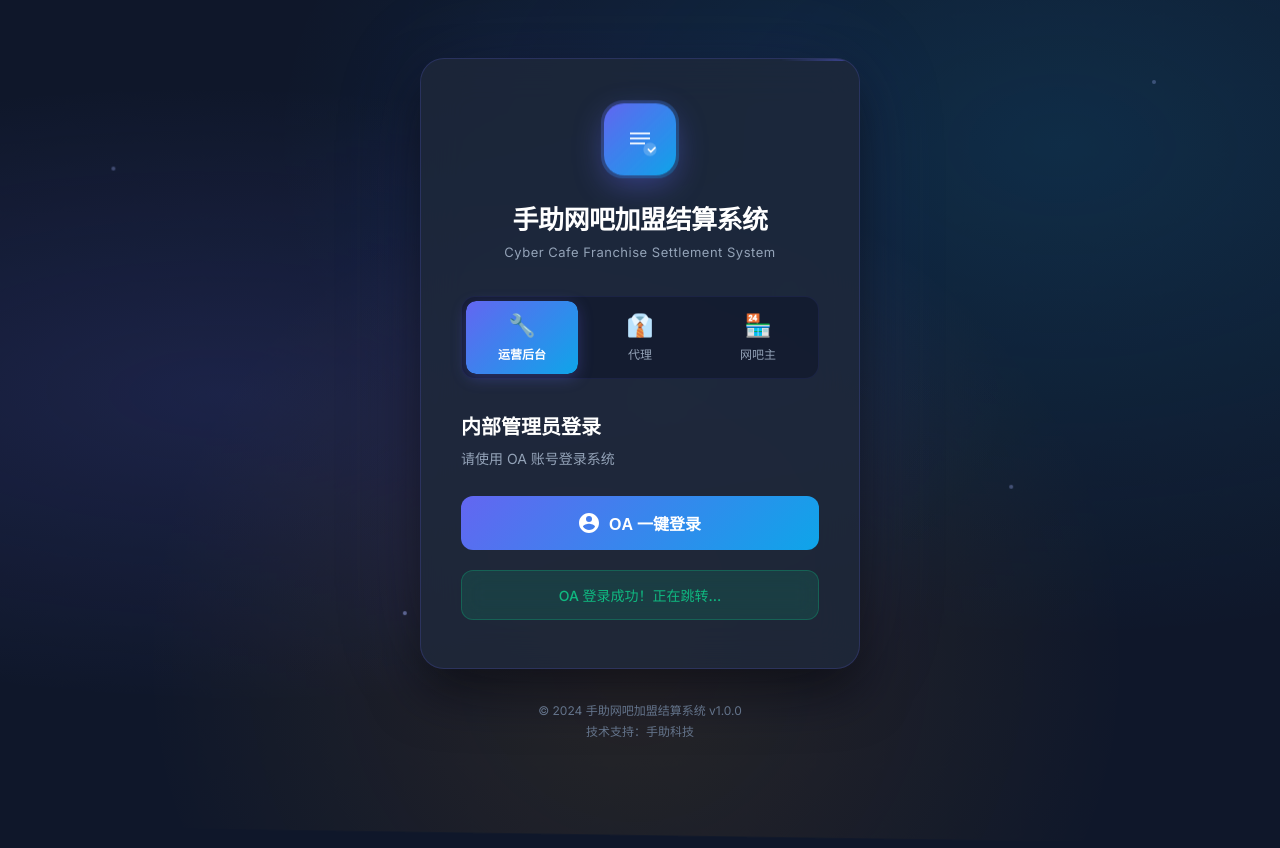
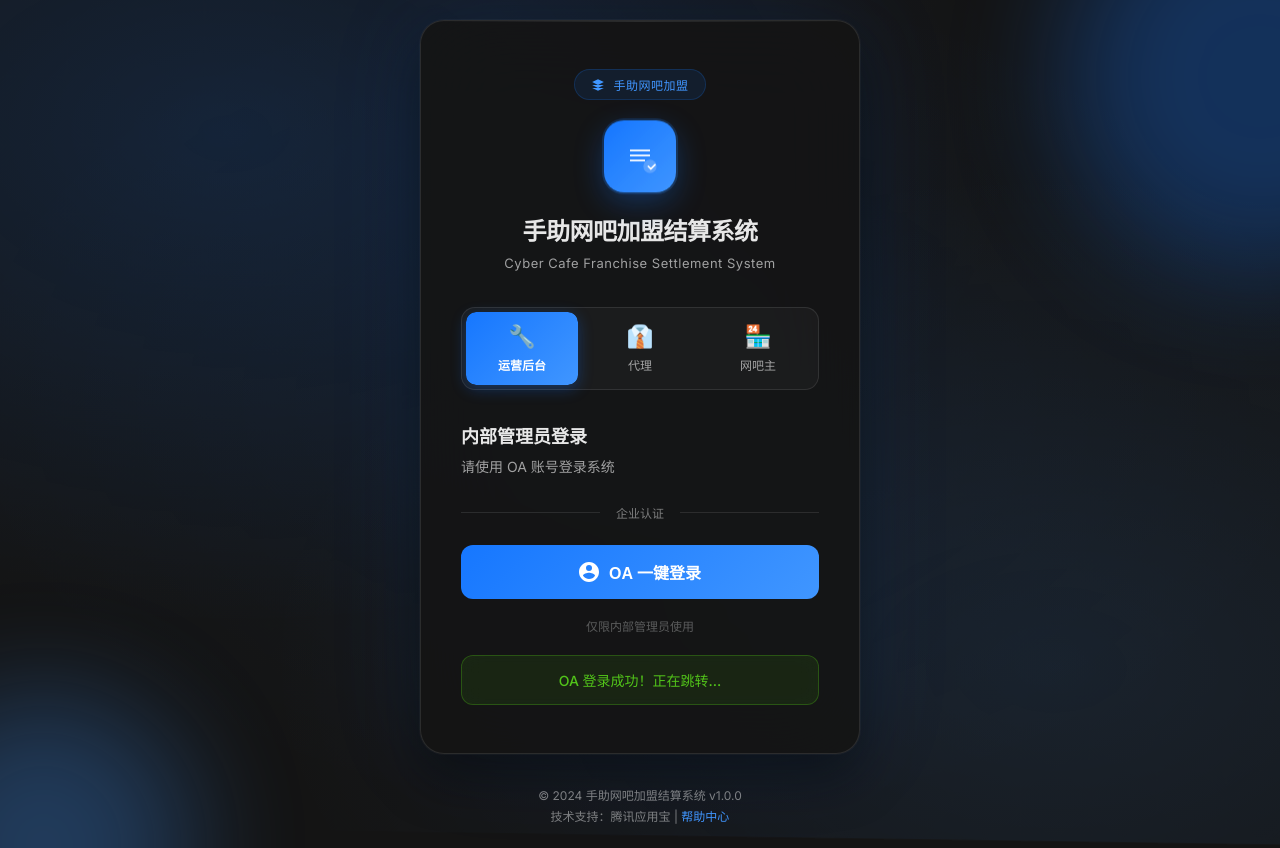
Before and after one commit to luckinStar/cyber-cafe-login, a website: page index.html in a window 1280 px wide. Both pictures are taken after a click on the button "OA 一键登录". Before the commit the page ends 800 px from the top, so only its background shows below. Drawn offline with Linux system fonts and the light colour scheme.

Commit message:
优化：基于知识库信息优化登录界面 - 品牌风格、交互体验、功能完善

```diff
--- a/index.html
+++ b/index.html
@@ -14,29 +14,23 @@
         }
 
         :root {
-            --primary: #6366f1;
-            --primary-dark: #4f46e5;
-            --primary-light: #a5b4fc;
-            --secondary: #0ea5e9;
-            --accent: #f59e0b;
-            --success: #10b981;
-            --danger: #ef4444;
-            --dark: #0f172a;
-            --gray-50: #f8fafc;
-            --gray-100: #f1f5f9;
-            --gray-200: #e2e8f0;
-            --gray-300: #cbd5e1;
-            --gray-400: #94a3b8;
-            --gray-500: #64748b;
-            --gray-600: #475569;
-            --gray-700: #334155;
-            --gray-800: #1e293b;
-            --gray-900: #0f172a;
+            --primary: #1677ff;
+            --primary-dark: #0958d8;
+            --primary-light: #4096ff;
+            --success: #52c41a;
+            --warning: #faad14;
+            --error: #ff4d4f;
+            --bg-dark: #141414;
+            --bg-card: rgba(20, 20, 20, 0.9);
+            --border: rgba(255, 255, 255, 0.1);
+            --text-primary: rgba(255, 255, 255, 0.9);
+            --text-secondary: rgba(255, 255, 255, 0.6);
+            --text-tertiary: rgba(255, 255, 255, 0.45);
         }
 
         body {
             font-family: 'Inter', -apple-system, BlinkMacSystemFont, 'Segoe UI', sans-serif;
-            background: var(--dark);
+            background: var(--bg-dark);
             min-height: 100vh;
             display: flex;
             align-items: center;
@@ -46,7 +40,7 @@
             overflow: hidden;
         }
 
-        /* Animated background */
+        /* Animated mesh gradient background */
         body::before {
             content: '';
             position: fixed;
@@ -55,41 +49,52 @@
             width: 100%;
             height: 100%;
             background:
-                radial-gradient(ellipse at 20% 50%, rgba(99, 102, 241, 0.15) 0%, transparent 50%),
-                radial-gradient(ellipse at 80% 20%, rgba(14, 165, 233, 0.15) 0%, transparent 50%),
-                radial-gradient(ellipse at 50% 80%, rgba(245, 158, 11, 0.1) 0%, transparent 50%);
-            animation: BGMove 20s ease-in-out infinite;
+                radial-gradient(ellipse at 20% 20%, rgba(22, 119, 255, 0.15) 0%, transparent 50%),
+                radial-gradient(ellipse at 80% 80%, rgba(64, 150, 255, 0.1) 0%, transparent 50%),
+                radial-gradient(ellipse at 50% 50%, rgba(22, 119, 255, 0.05) 0%, transparent 70%);
+            animation: BGMesh 20s ease-in-out infinite;
             z-index: 0;
         }
 
-        @keyframes BGMove {
+        @keyframes BGMesh {
             0%, 100% { transform: scale(1) rotate(0deg); }
             33% { transform: scale(1.1) rotate(1deg); }
             66% { transform: scale(0.95) rotate(-1deg); }
         }
 
-        /* Floating particles */
-        .particle {
+        /* Floating orbs */
+        .orb {
             position: fixed;
-            width: 4px;
-            height: 4px;
-            background: var(--primary-light);
             border-radius: 50%;
+            filter: blur(60px);
             opacity: 0.3;
-            animation: Float 15s infinite;
+            animation: OrbFloat 20s infinite;
+            pointer-events: none;
         }
 
-        .particle:nth-child(1) { top: 20%; left: 10%; animation-delay: 0s; }
-        .particle:nth-child(2) { top: 60%; left: 80%; animation-delay: 2s; }
-        .particle:nth-child(3) { top: 80%; left: 30%; animation-delay: 4s; }
-        .particle:nth-child(4) { top: 40%; left: 60%; animation-delay: 6s; }
-        .particle:nth-child(5) { top: 10%; left: 90%; animation-delay: 8s; }
+        .orb-1 {
+            width: 400px;
+            height: 400px;
+            background: var(--primary);
+            top: -200px;
+            right: -200px;
+            animation-delay: 0s;
+        }
 
-        @keyframes Float {
-            0%, 100% { transform: translateY(0) translateX(0); opacity: 0.3; }
-            25% { transform: translateY(-30px) translateX(20px); opacity: 0.6; }
-            50% { transform: translateY(10px) translateX(-20px); opacity: 0.3; }
-            75% { transform: translateY(-20px) translateX(10px); opacity: 0.5; }
+        .orb-2 {
+            width: 300px;
+            height: 300px;
+            background: var(--primary-light);
+            bottom: -150px;
+            left: -150px;
+            animation-delay: 5s;
+        }
+
+        @keyframes OrbFloat {
+            0%, 100% { transform: translate(0, 0); }
+            25% { transform: translate(50px, 50px); }
+            50% { transform: translate(-30px, 80px); }
+            75% { transform: translate(40px, -40px); }
         }
 
         .container {
@@ -100,15 +105,16 @@
         }
 
         .login-card {
-            background: rgba(30, 41, 59, 0.8);
-            backdrop-filter: blur(20px);
-            -webkit-backdrop-filter: blur(20px);
-            border: 1px solid rgba(99, 102, 241, 0.2);
+            background: var(--bg-card);
+            backdrop-filter: blur(40px);
+            -webkit-backdrop-filter: blur(40px);
+            border: 1px solid var(--border);
             border-radius: 24px;
             padding: 48px 40px;
             box-shadow:
-                0 25px 50px rgba(0, 0, 0, 0.5),
-                0 0 100px rgba(99, 102, 241, 0.1);
+                0 0 0 1px rgba(255, 255, 255, 0.03),
+                0 25px 50px rgba(0, 0, 0, 0.4),
+                0 0 100px rgba(22, 119, 255, 0.1);
             animation: CardEntry 0.8s cubic-bezier(0.16, 1, 0.3, 1);
             position: relative;
             overflow: hidden;
@@ -120,14 +126,8 @@
             top: 0;
             left: 0;
             right: 0;
-            height: 2px;
-            background: linear-gradient(90deg, transparent, var(--primary), var(--secondary), transparent);
-            animation: Shimmer 3s infinite;
-        }
-
-        @keyframes Shimmer {
-            0% { transform: translateX(-100%); }
-            100% { transform: translateX(100%); }
+            height: 1px;
+            background: linear-gradient(90deg, transparent, rgba(255, 255, 255, 0.1), transparent);
         }
 
         @keyframes CardEntry {
@@ -146,6 +146,21 @@
             margin-bottom: 36px;
         }
 
+        .brand-badge {
+            display: inline-flex;
+            align-items: center;
+            gap: 8px;
+            background: rgba(22, 119, 255, 0.1);
+            border: 1px solid rgba(22, 119, 255, 0.2);
+            padding: 6px 16px;
+            border-radius: 20px;
+            margin-bottom: 24px;
+            font-size: 12px;
+            color: var(--primary-light);
+            font-weight: 500;
+            letter-spacing: 0.5px;
+        }
+
         .logo-wrapper {
             width: 72px;
             height: 72px;
@@ -156,26 +171,26 @@
         .logo {
             width: 72px;
             height: 72px;
-            background: linear-gradient(135deg, var(--primary) 0%, var(--secondary) 100%);
+            background: linear-gradient(135deg, var(--primary) 0%, var(--primary-light) 100%);
             border-radius: 20px;
             display: flex;
             align-items: center;
             justify-content: center;
-            box-shadow: 0 10px 30px rgba(99, 102, 241, 0.4);
+            box-shadow: 0 10px 30px rgba(22, 119, 255, 0.3);
             animation: LogoFloat 6s ease-in-out infinite;
             position: relative;
             z-index: 1;
         }
 
-        .logo::before {
+        .logo::after {
             content: '';
             position: absolute;
-            inset: -3px;
-            background: linear-gradient(135deg, var(--primary), var(--secondary));
+            inset: -2px;
+            background: linear-gradient(135deg, var(--primary), var(--primary-light));
             border-radius: 22px;
-            opacity: 0.3;
+            opacity: 0.2;
             z-index: -1;
-            animation: Pulse 2s ease-in-out infinite;
+            animation: LogoGlow 2s ease-in-out infinite;
         }
 
         @keyframes LogoFloat {
@@ -183,8 +198,8 @@
             50% { transform: translateY(-5px); }
         }
 
-        @keyframes Pulse {
-            0%, 100% { transform: scale(1); opacity: 0.3; }
+        @keyframes LogoGlow {
+            0%, 100% { transform: scale(1); opacity: 0.2; }
             50% { transform: scale(1.1); opacity: 0.1; }
         }
 
@@ -194,16 +209,17 @@
         }
 
         .login-header h1 {
-            font-size: 26px;
+            font-size: 24px;
             font-weight: 700;
-            color: #fff;
+            color: var(--text-primary);
             margin-bottom: 8px;
             letter-spacing: -0.5px;
+            line-height: 1.3;
         }
 
         .subtitle {
             font-size: 13px;
-            color: var(--gray-400);
+            color: var(--text-secondary);
             font-weight: 400;
             letter-spacing: 0.5px;
         }
@@ -215,10 +231,10 @@
         .role-tabs {
             display: flex;
             gap: 6px;
-            background: rgba(15, 23, 42, 0.6);
+            background: rgba(255, 255, 255, 0.03);
             padding: 4px;
             border-radius: 14px;
-            border: 1px solid rgba(99, 102, 241, 0.1);
+            border: 1px solid var(--border);
         }
 
         .role-tab {
@@ -241,7 +257,7 @@
             content: '';
             position: absolute;
             inset: 0;
-            background: linear-gradient(135deg, var(--primary), var(--secondary));
+            background: linear-gradient(135deg, var(--primary), var(--primary-light));
             opacity: 0;
             transition: opacity 0.3s;
             border-radius: 10px;
@@ -256,7 +272,7 @@
         }
 
         .role-tab.active {
-            box-shadow: 0 4px 15px rgba(99, 102, 241, 0.3);
+            box-shadow: 0 4px 15px rgba(22, 119, 255, 0.3);
         }
 
         .role-icon {
@@ -267,7 +283,7 @@
 
         .role-text {
             font-size: 12px;
-            color: var(--gray-400);
+            color: var(--text-secondary);
             font-weight: 500;
             position: relative;
             z-index: 1;
@@ -299,21 +315,21 @@
         }
 
         .method-header h3 {
-            font-size: 20px;
+            font-size: 18px;
             font-weight: 600;
-            color: #fff;
+            color: var(--text-primary);
             margin-bottom: 8px;
         }
 
         .method-header p {
             font-size: 14px;
-            color: var(--gray-400);
+            color: var(--text-secondary);
         }
 
         .oa-login-btn {
             width: 100%;
             padding: 15px;
-            background: linear-gradient(135deg, var(--primary) 0%, var(--secondary) 100%);
+            background: linear-gradient(135deg, var(--primary) 0%, var(--primary-light) 100%);
             color: white;
             border: none;
             border-radius: 12px;
@@ -346,7 +362,7 @@
 
         .oa-login-btn:hover {
             transform: translateY(-2px);
-            box-shadow: 0 10px 30px rgba(99, 102, 241, 0.4);
+            box-shadow: 0 10px 30px rgba(22, 119, 255, 0.4);
         }
 
         .oa-login-btn:active {
@@ -361,7 +377,7 @@
         .form-group label {
             display: block;
             font-size: 13px;
-            color: var(--gray-300);
+            color: var(--text-secondary);
             margin-bottom: 10px;
             font-weight: 500;
             transition: color 0.3s;
@@ -370,11 +386,11 @@
         .form-group input {
             width: 100%;
             padding: 14px 16px;
-            background: rgba(15, 23, 42, 0.6);
-            border: 1.5px solid rgba(99, 102, 241, 0.2);
+            background: rgba(255, 255, 255, 0.03);
+            border: 1.5px solid var(--border);
             border-radius: 12px;
             font-size: 14px;
-            color: #fff;
+            color: var(--text-primary);
             transition: all 0.3s cubic-bezier(0.4, 0, 0.2, 1);
             outline: none;
             font-family: inherit;
@@ -382,12 +398,12 @@
 
         .form-group input:focus {
             border-color: var(--primary);
-            background: rgba(15, 23, 42, 0.8);
-            box-shadow: 0 0 0 3px rgba(99, 102, 241, 0.15);
+            background: rgba(255, 255, 255, 0.05);
+            box-shadow: 0 0 0 3px rgba(22, 119, 255, 0.1);
         }
 
         .form-group input::placeholder {
-            color: var(--gray-500);
+            color: var(--text-tertiary);
         }
 
         .form-options {
@@ -403,12 +419,12 @@
             align-items: center;
             gap: 8px;
             cursor: pointer;
-            color: var(--gray-400);
+            color: var(--text-secondary);
             transition: color 0.3s;
         }
 
         .remember-me:hover {
-            color: var(--gray-300);
+            color: var(--text-primary);
         }
 
         .remember-me input[type="checkbox"] {
@@ -433,7 +449,7 @@
         .login-btn {
             width: 100%;
             padding: 15px;
-            background: linear-gradient(135deg, var(--primary) 0%, var(--secondary) 100%);
+            background: linear-gradient(135deg, var(--primary) 0%, var(--primary-light) 100%);
             color: white;
             border: none;
             border-radius: 12px;
@@ -462,7 +478,7 @@
 
         .login-btn:hover {
             transform: translateY(-2px);
-            box-shadow: 0 10px 30px rgba(99, 102, 241, 0.4);
+            box-shadow: 0 10px 30px rgba(22, 119, 255, 0.4);
         }
 
         .login-btn:active {
@@ -492,27 +508,27 @@
         }
 
         .message.success {
-            background: rgba(16, 185, 129, 0.15);
-            border: 1px solid rgba(16, 185, 129, 0.3);
+            background: rgba(82, 196, 26, 0.1);
+            border: 1px solid rgba(82, 196, 26, 0.3);
             color: var(--success);
         }
 
         .message.error {
-            background: rgba(239, 68, 68, 0.15);
-            border: 1px solid rgba(239, 68, 68, 0.3);
-            color: var(--danger);
+            background: rgba(255, 77, 79, 0.1);
+            border: 1px solid rgba(255, 77, 79, 0.3);
+            color: var(--error);
         }
 
         .message.info {
-            background: rgba(99, 102, 241, 0.15);
-            border: 1px solid rgba(99, 102, 241, 0.3);
+            background: rgba(22, 119, 255, 0.1);
+            border: 1px solid rgba(22, 119, 255, 0.3);
             color: var(--primary-light);
         }
 
         .footer {
             text-align: center;
             margin-top: 32px;
-            color: var(--gray-500);
+            color: var(--text-tertiary);
             font-size: 12px;
             position: relative;
             z-index: 1;
@@ -530,6 +546,25 @@
 
         .footer a:hover {
             color: var(--primary);
+        }
+
+        .divider {
+            display: flex;
+            align-items: center;
+            margin: 24px 0;
+            gap: 16px;
+        }
+
+        .divider-line {
+            flex: 1;
+            height: 1px;
+            background: var(--border);
+        }
+
+        .divider-text {
+            font-size: 12px;
+            color: var(--text-tertiary);
+            font-weight: 500;
         }
 
         @media (max-width: 480px) {
@@ -580,19 +615,49 @@
         @keyframes Spin {
             to { transform: rotate(360deg); }
         }
+
+        /* Tooltip */
+        .tooltip {
+            position: relative;
+        }
+
+        .tooltip::after {
+            content: attr(data-tip);
+            position: absolute;
+            bottom: 100%;
+            left: 50%;
+            transform: translateX(-50%);
+            padding: 6px 12px;
+            background: rgba(0, 0, 0, 0.9);
+            color: #fff;
+            font-size: 12px;
+            border-radius: 6px;
+            white-space: nowrap;
+            opacity: 0;
+            pointer-events: none;
+            transition: opacity 0.3s;
+        }
+
+        .tooltip:hover::after {
+            opacity: 1;
+        }
     </style>
 </head>
 <body>
-    <!-- Floating particles -->
-    <div class="particle"></div>
-    <div class="particle"></div>
-    <div class="particle"></div>
-    <div class="particle"></div>
-    <div class="particle"></div>
+    <!-- Floating orbs -->
+    <div class="orb orb-1"></div>
+    <div class="orb orb-2"></div>
 
     <div class="container">
         <div class="login-card">
             <div class="login-header">
+                <div class="brand-badge">
+                    <svg width="14" height="14" viewBox="0 0 24 24" fill="currentColor">
+                        <path d="M12 2L2 7l10 5 10-5-10-5zM2 17l10 5 10-5M2 12l10 5 10-5"/>
+                    </svg>
+                    手助网吧加盟
+                </div>
+
                 <div class="logo-wrapper">
                     <div class="logo">
                         <svg viewBox="0 0 48 48" fill="none">
@@ -603,6 +668,7 @@
                         </svg>
                     </div>
                 </div>
+
                 <h1>手助网吧加盟结算系统</h1>
                 <p class="subtitle">Cyber Cafe Franchise Settlement System</p>
             </div>
@@ -630,12 +696,23 @@
                         <h3>内部管理员登录</h3>
                         <p>请使用 OA 账号登录系统</p>
                     </div>
+
+                    <div class="divider">
+                        <div class="divider-line"></div>
+                        <span class="divider-text">企业认证</span>
+                        <div class="divider-line"></div>
+                    </div>
+
                     <button type="button" class="oa-login-btn" onclick="handleOALogin()">
                         <svg width="20" height="20" viewBox="0 0 20 20" fill="currentColor">
                             <path d="M10 0C4.477 0 0 4.477 0 10s4.477 10 10 10 10-4.477 10-10S15.523 0 10 0zm0 3a3 3 0 110 6 3 3 0 010-6zm0 14c-2.5 0-4.71-1.28-6-3.22.03-2 4-3.08 6-3.08s5.97 1.08 6 3.08A7.18 7.18 0 0110 17z"/>
                         </svg>
                         OA 一键登录
                     </button>
+
+                    <div style="margin-top: 16px; text-align: center;">
+                        <span style="font-size: 12px; color: rgba(255, 255, 255, 0.3);">仅限内部管理员使用</span>
+                    </div>
                 </div>
 
                 <div id="agentLogin" class="login-method" style="display: none;">
@@ -643,6 +720,7 @@
                         <h3>代理登录</h3>
                         <p>请输入账号密码登录</p>
                     </div>
+
                     <div class="form-group">
                         <label for="agentAccount">账号</label>
                         <input type="text" id="agentAccount" placeholder="请输入代理账号" autocomplete="username" />
@@ -659,6 +737,7 @@
                         <h3>网吧主登录</h3>
                         <p>请输入账号密码登录</p>
                     </div>
+
                     <div class="form-group">
                         <label for="ownerAccount">账号</label>
                         <input type="text" id="ownerAccount" placeholder="请输入网吧主账号" autocomplete="username" />
@@ -667,6 +746,7 @@
                         <label for="ownerPassword">密码</label>
                         <input type="password" id="ownerPassword" placeholder="请输入密码" autocomplete="current-password" />
                     </div>
+
                     <div class="form-options">
                         <label class="remember-me">
                             <input type="checkbox" id="remember" />
@@ -674,6 +754,7 @@
                         </label>
                         <a href="javascript:void(0)" class="forgot-password">忘记密码？</a>
                     </div>
+
                     <button type="submit" class="login-btn">登录</button>
                 </div>
             </form>
@@ -683,7 +764,7 @@
 
         <div class="footer">
             <p>© 2024 手助网吧加盟结算系统 v1.0.0</p>
-            <p>技术支持：手助科技</p>
+            <p>技术支持：腾讯应用宝 | <a href="javascript:void(0)">帮助中心</a></p>
         </div>
     </div>
 
@@ -731,7 +812,7 @@
                     localStorage.setItem('user', JSON.stringify(mockOAResponse.user));
 
                     setTimeout(() => {
-                        alert(`欢迎回来，${mockOAResponse.user.name}！\n\n角色：运营后台管理员\n\n（这是演示，实际应跳转到后台首页）`);
+                        alert(`欢迎回来，${mockOAResponse.user.name}！\n\n角色：运营后台管理员\n\n功能权限：\n• 管理所有代理和网吧主\n• 查看全平台数据\n• 系统配置\n• 结算管理\n\n（这是演示，实际应跳转到后台首页）`);
                         btn.innerHTML = originalHTML;
                         btn.disabled = false;
                     }, 1000);
@@ -782,7 +863,14 @@
                             'agent': '代理',
                             'owner': '网吧主'
                         };
-                        alert(`欢迎回来，${mockLoginResponse.user.name}！\n\n角色：${roleNames[currentRole]}\n\n（这是演示，实际应跳转到后台首页）\n\n功能说明：\n${getRoleFeatures(currentRole)}`);
+
+                        const roleFeatures = {
+                            'admin': '• 管理所有代理和网吧主\n• 查看全平台数据\n• 系统配置\n• 结算管理',
+                            'agent': '• 查看名下所有网吧主数据\n• 结算管理\n• 数据统计\n• 网吧管理',
+                            'owner': '• 查看网吧营业数据\n• 结算查询\n• 账号管理\n• 数据报表'
+                        };
+
+                        alert(`欢迎回来，${mockLoginResponse.user.name}！\n\n角色：${roleNames[currentRole]}\n\n功能权限：\n${roleFeatures[currentRole]}\n\n（这是演示，实际应跳转到后台首页）`);
                         loginBtn.innerHTML = originalHTML;
                         loginBtn.disabled = false;
                     }, 1000);
@@ -814,15 +902,6 @@
             }
         }
 
-        function getRoleFeatures(role) {
-            const features = {
-                'admin': '- 管理所有代理和网吧主\n- 查看全平台数据\n- 系统配置',
-                'agent': '- 查看名下所有网吧主数据\n- 结算管理\n- 数据统计',
-                'owner': '- 查看网吧营业数据\n- 结算查询\n- 账号管理'
-            };
-            return features[role] || '';
-        }
-
         function showMessage(text, type) {
             const messageEl = document.getElementById('message');
             messageEl.textContent = text;
```
